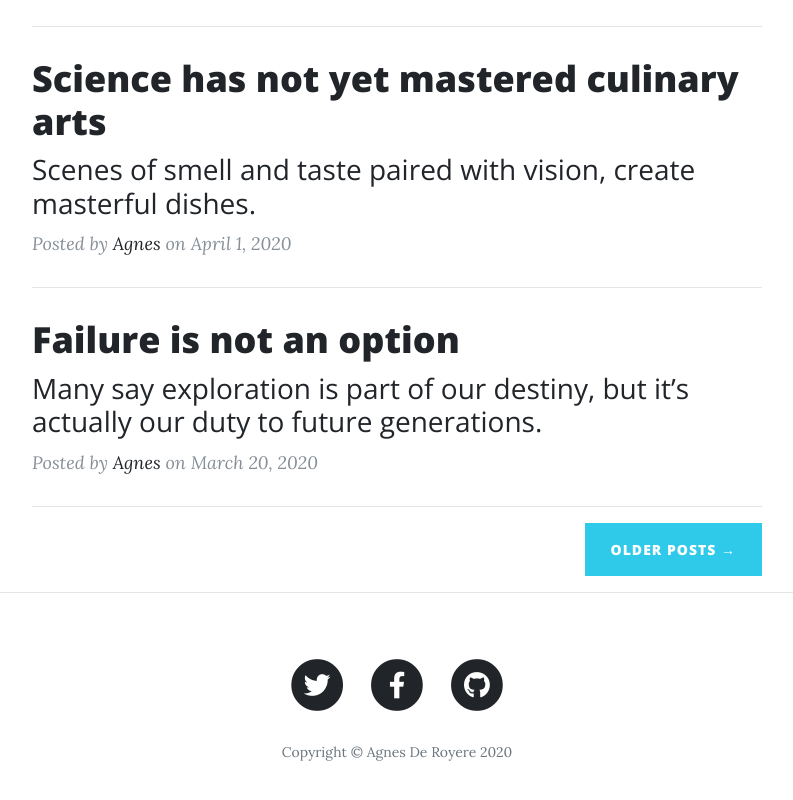
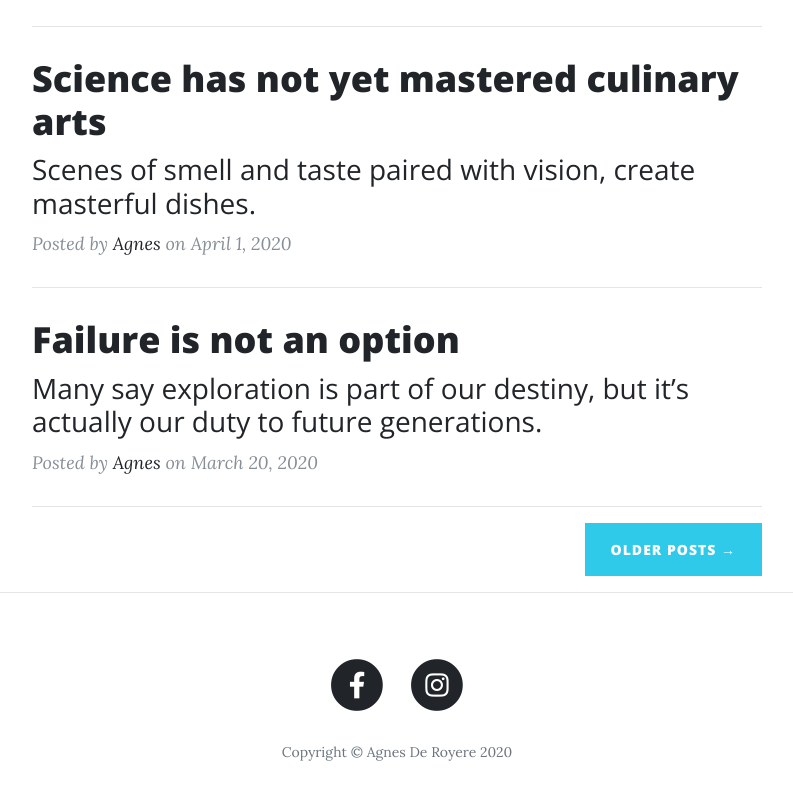
Before and after one commit to mostmojo/adr, a website: page index.html in a window 1280 px wide. Shown: the part 1011-1811 px from the top of the page, without its empty margins (243-1036 px from the left). Drawn offline with nearby package versions, Linux system fonts and the light colour scheme.

Commit message:
Remove GitHub from index file

```diff
--- a/index.html
+++ b/index.html
@@ -163,14 +163,6 @@
 								<a href="#">
 									<span class="fa-stack fa-lg">
 										<i class="fas fa-circle fa-stack-2x"></i>
-										<i class="fab fa-twitter fa-stack-1x fa-inverse"></i>
-									</span>
-								</a>
-							</li>
-							<li class="list-inline-item">
-								<a href="#">
-									<span class="fa-stack fa-lg">
-										<i class="fas fa-circle fa-stack-2x"></i>
 										<i class="fab fa-facebook-f fa-stack-1x fa-inverse"></i>
 									</span>
 								</a>
@@ -179,7 +171,7 @@
 								<a href="#">
 									<span class="fa-stack fa-lg">
 										<i class="fas fa-circle fa-stack-2x"></i>
-										<i class="fab fa-github fa-stack-1x fa-inverse"></i>
+										<i class="fab fa-instagram fa-stack-1x fa-inverse"></i>
 									</span>
 								</a>
 							</li>
```
